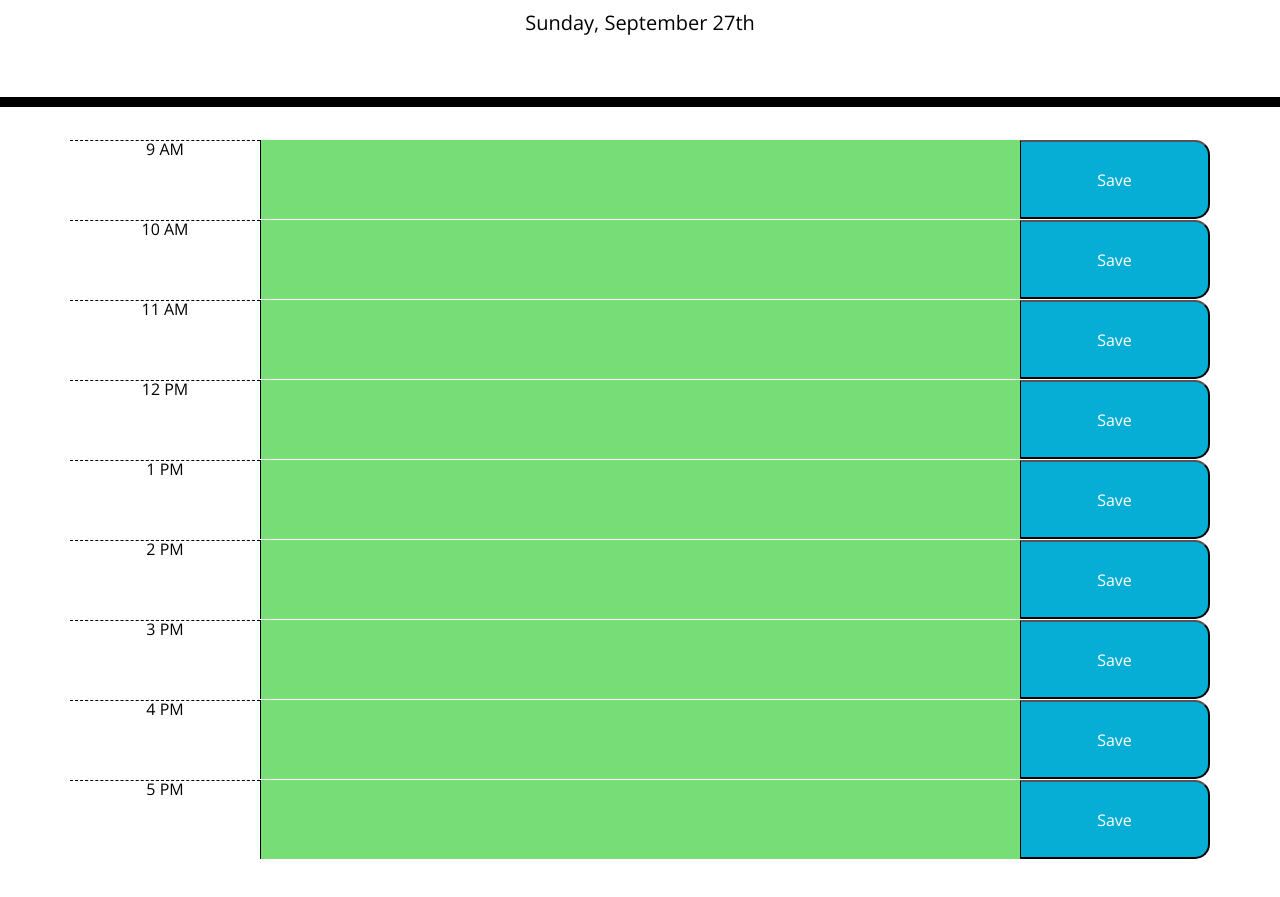
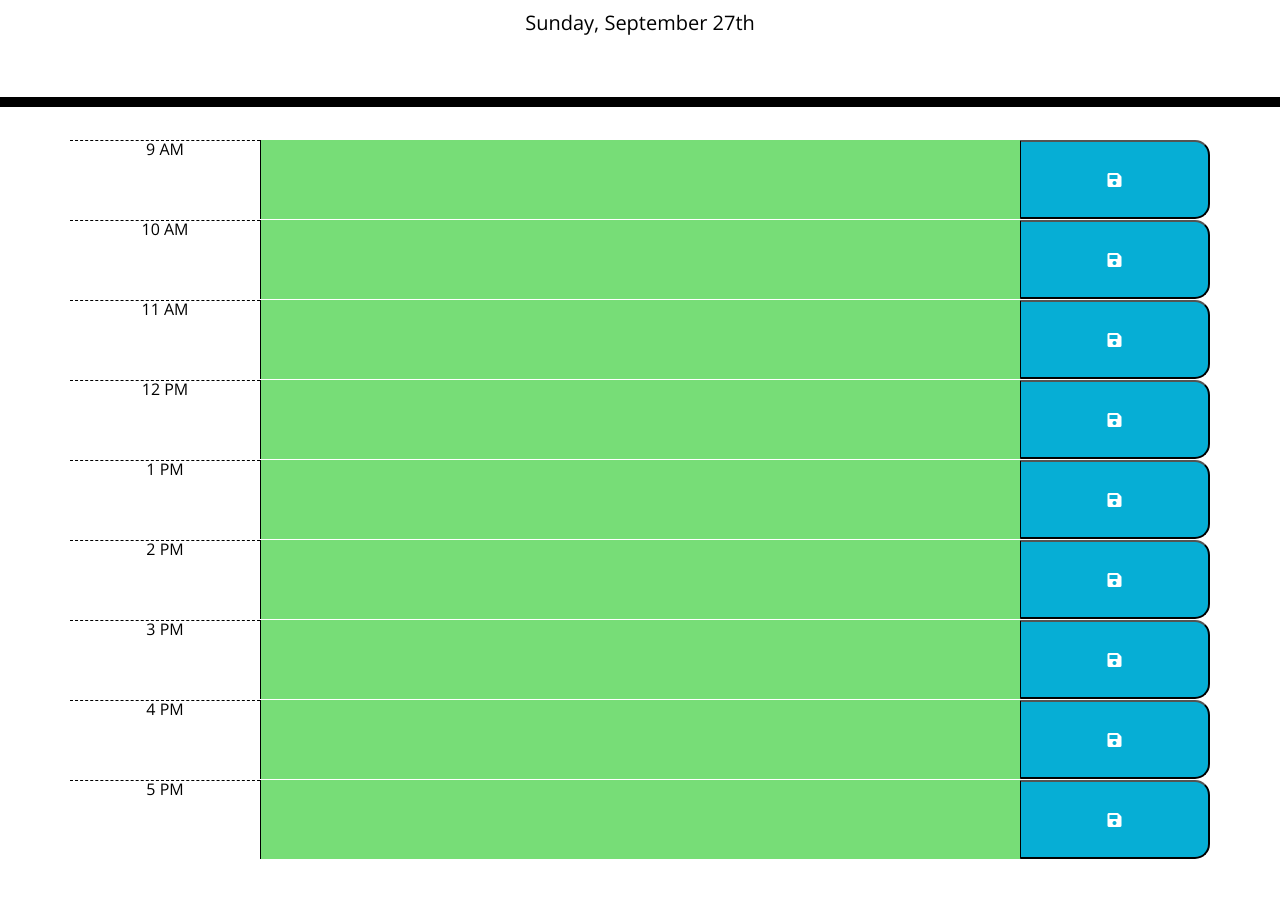
Before and after one commit to jsp117/Work-Day-Scheduler, a plain HTML site: page index.html in a window 1280 px wide. Shown: the part 181-1078 px from the top of the page. Drawn offline with nearby package versions, Linux system fonts and the light colour scheme.

Commit message:
add icons to save button

```diff
--- a/index.html
+++ b/index.html
@@ -22,59 +22,60 @@
   <main class="container time-block">
 
       <!-- Timeblocks go here -->
+      <!-- save button icon from fontawesome.com -->
 
       <section class="row">
         <section class="col-lg-2 hour">9 AM</section>
         <textarea id="09" class="col-lg-8"></textarea>
-        <button class="col-lg-2 saveBtn" value="0">Save</button>
+        <button class="col-lg-2 saveBtn"  value="0"><i class="fas fa-save"></i></button>
       </section>
 
       <section class="row">
         <section class="col-lg-2 hour">10 AM</section>
         <textarea id="10" class="col-lg-8"></textarea>
-        <button class="col-lg-2 saveBtn" value="1">Save</button>
+        <button class="col-lg-2 saveBtn" value="1"><i class="fas fa-save"></i></button>
       </section>
 
       <section class="row">
         <section class="col-lg-2 hour">11 AM</section>
         <textarea id="11" class="col-lg-8"></textarea>
-        <button class="col-lg-2 saveBtn" value="2" >Save</button>
+        <button class="col-lg-2 saveBtn" value="2" ><i class="fas fa-save"></i></button>
       </section>
 
       <section class="row">
         <section class="col-lg-2 hour">12 PM</section>
         <textarea id="12" class="col-lg-8"></textarea>
-        <button class="col-lg-2 saveBtn" value="3">Save</button>
+        <button class="col-lg-2 saveBtn" value="3"><i class="fas fa-save"></i></button>
       </section>
 
       <section class="row">
         <section class="col-lg-2 hour">1 PM</section>
         <textarea id="13" class="col-lg-8"></textarea>
-        <button class="col-lg-2 saveBtn" value="4" >Save</button>
+        <button class="col-lg-2 saveBtn" value="4" ><i class="fas fa-save"></i></button>
       </section>
 
       <section class="row">
         <section class="col-lg-2 hour">2 PM</section>
         <textarea id="14" class="col-lg-8"></textarea>
-        <button class="col-lg-2 saveBtn" value="5">Save</button>
+        <button class="col-lg-2 saveBtn" value="5"><i class="fas fa-save"></i></button>
       </section>
 
       <section class="row">
         <section class="col-lg-2 hour">3 PM</section>
         <textarea id="15" class="col-lg-8"></textarea>
-        <button class="col-lg-2 saveBtn" value="6">Save</button>
+        <button class="col-lg-2 saveBtn" value="6"><i class="fas fa-save"></i></button>
       </section>
 
       <section class="row">
         <section class="col-lg-2 hour">4 PM</section>
         <textarea id="16" class="col-lg-8"></textarea>
-        <button class="col-lg-2 saveBtn" value="7">Save</button>
+        <button class="col-lg-2 saveBtn" value="7"><i class="fas fa-save"></i></button>
       </section>
 
       <section class="row">
         <section class="col-lg-2 hour">5 PM</section>
         <textarea id="17" class="col-lg-8"></textarea>
-        <button class="col-lg-2 saveBtn" value="8">Save</button>
+        <button class="col-lg-2 saveBtn" value="8"><i class="fas fa-save"></i></button>
       </section>
 
       <section style="padding: 50px;" class ="row"></section>
```
Also changed, not shown: 1 other file.
